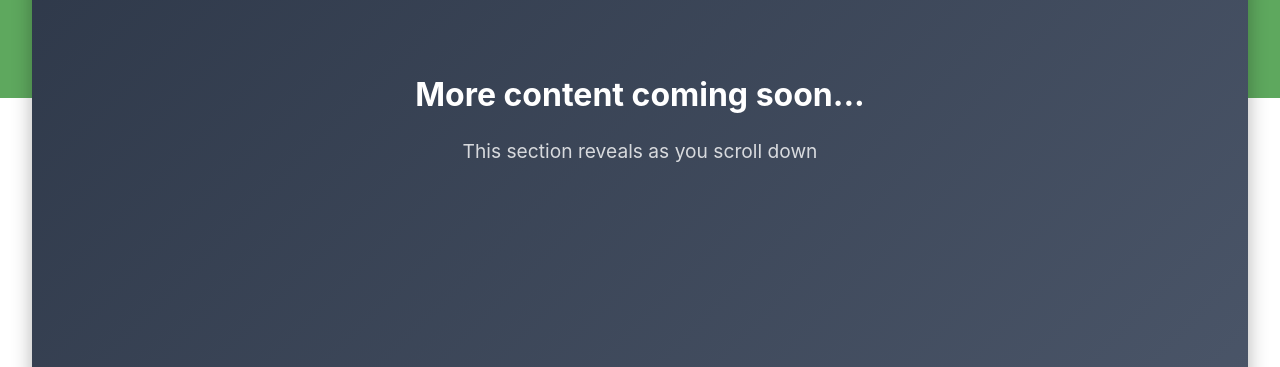
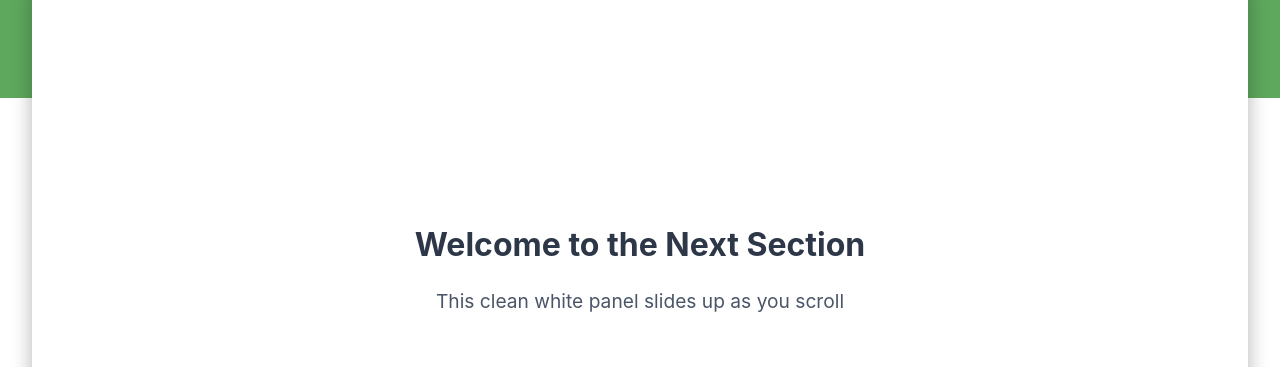
Before and after one commit to keivanmojmali/mojmali.com, a Vue app: page / in a window 1280 px wide. Shown: the part 702-1069 px from the top of the page. Built offline with nearby package versions, Linux system fonts and the light colour scheme; the HTML template or start-up script is replaced by a standard one.

Commit message:
updating the page

```diff
--- a/src/views/HomeView.vue
+++ b/src/views/HomeView.vue
@@ -62,8 +62,8 @@
     }"
   >
     <div class="bottom-content">
-      <h2>More content coming soon...</h2>
-      <p>This section reveals as you scroll down</p>
+      <h2>Welcome to the Next Section</h2>
+      <p>This clean white panel slides up as you scroll</p>
     </div>
   </div>
 </template>
@@ -72,19 +72,19 @@
 import { ref, onMounted, onUnmounted } from 'vue'
 
 const scrollY = ref(0)
-const bottomSectionOffset = ref(300) // Start mostly hidden, scroll up to cover half of JUICE
+const bottomSectionOffset = ref(450) // Start lower, show more of main page
 
 const handleScroll = () => {
   scrollY.value = window.scrollY
 
   // Calculate how much to reveal based on scroll position
-  // Start revealing after 50px of scroll, fully revealed and covering half JUICE at 600px
+  // Start revealing after 50px of scroll, stops lower to preserve more JUICE visibility
   const maxScroll = 600
   const minScroll = 50
   const scrollProgress = Math.max(0, Math.min(1, (scrollY.value - minScroll) / (maxScroll - minScroll)))
 
-  // Move from 300px hidden to -200px (covering half the JUICE logo)
-  bottomSectionOffset.value = 300 - (scrollProgress * 500)
+  // Move from 450px hidden to 50px (stops lower on page, preserves JUICE)
+  bottomSectionOffset.value = 450 - (scrollProgress * 400)
 }
 
 onMounted(() => {
@@ -196,7 +196,7 @@ onUnmounted(() => {
   left: 2rem;
   right: 2rem;
   height: 70vh;
-  background: linear-gradient(135deg, #2d3748 0%, #4a5568 100%);
+  background: white;
   z-index: 5;
   transition: transform 0.1s ease-out;
   box-shadow: 0 -4px 20px rgba(0, 0, 0, 0.3);
@@ -205,7 +205,7 @@ onUnmounted(() => {
 
 .bottom-content {
   padding: 2rem;
-  color: white;
+  color: #2D3748;
   height: 100%;
   display: flex;
   flex-direction: column;
@@ -218,12 +218,13 @@ onUnmounted(() => {
   font-size: 2rem;
   font-weight: 700;
   margin-bottom: 1rem;
+  color: #2D3748;
   font-family: -apple-system, BlinkMacSystemFont, 'Segoe UI', Roboto, sans-serif;
 }
 
 .bottom-content p {
   font-size: 1.2rem;
-  opacity: 0.8;
+  color: #4A5568;
   font-family: -apple-system, BlinkMacSystemFont, 'Segoe UI', Roboto, sans-serif;
 }
 
```
